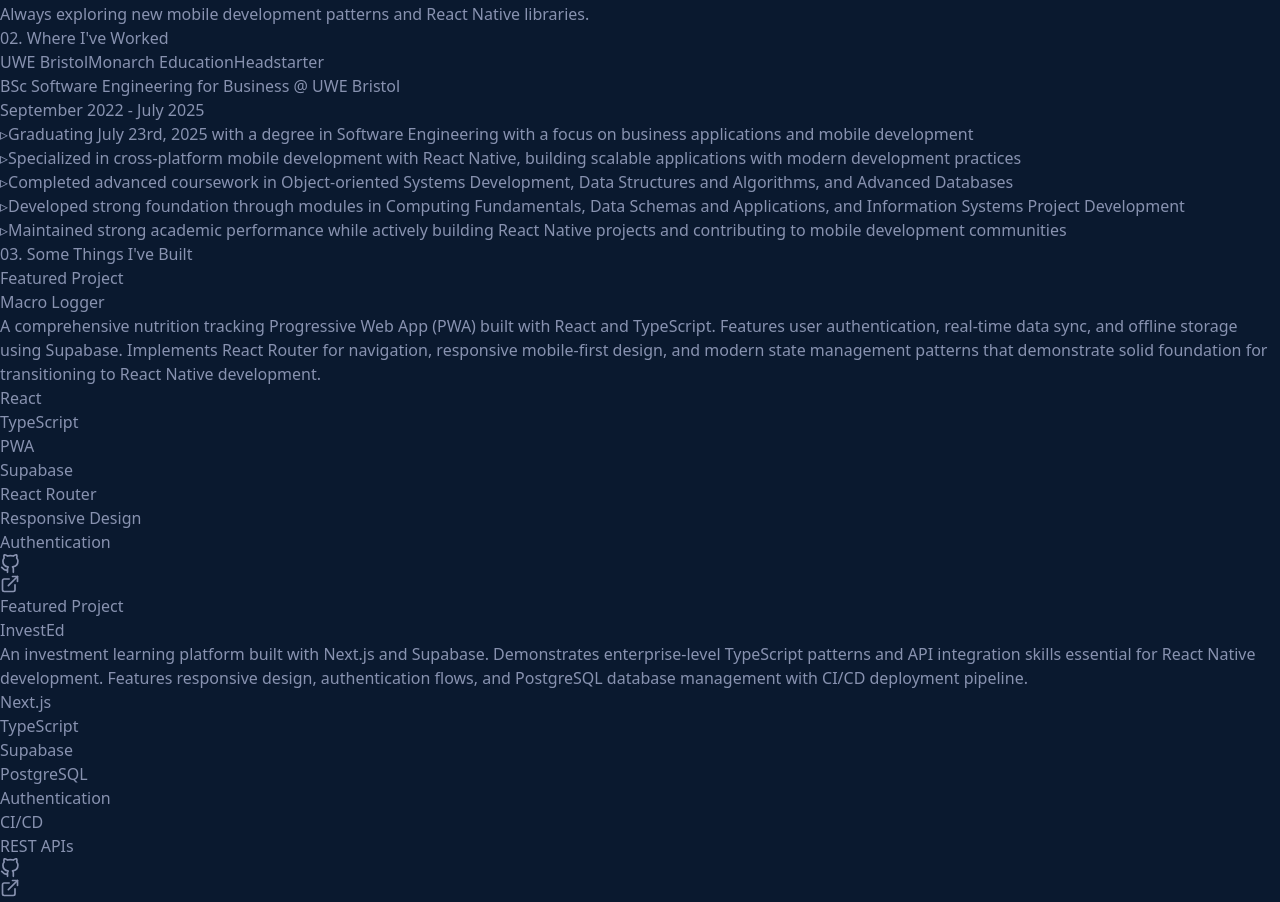
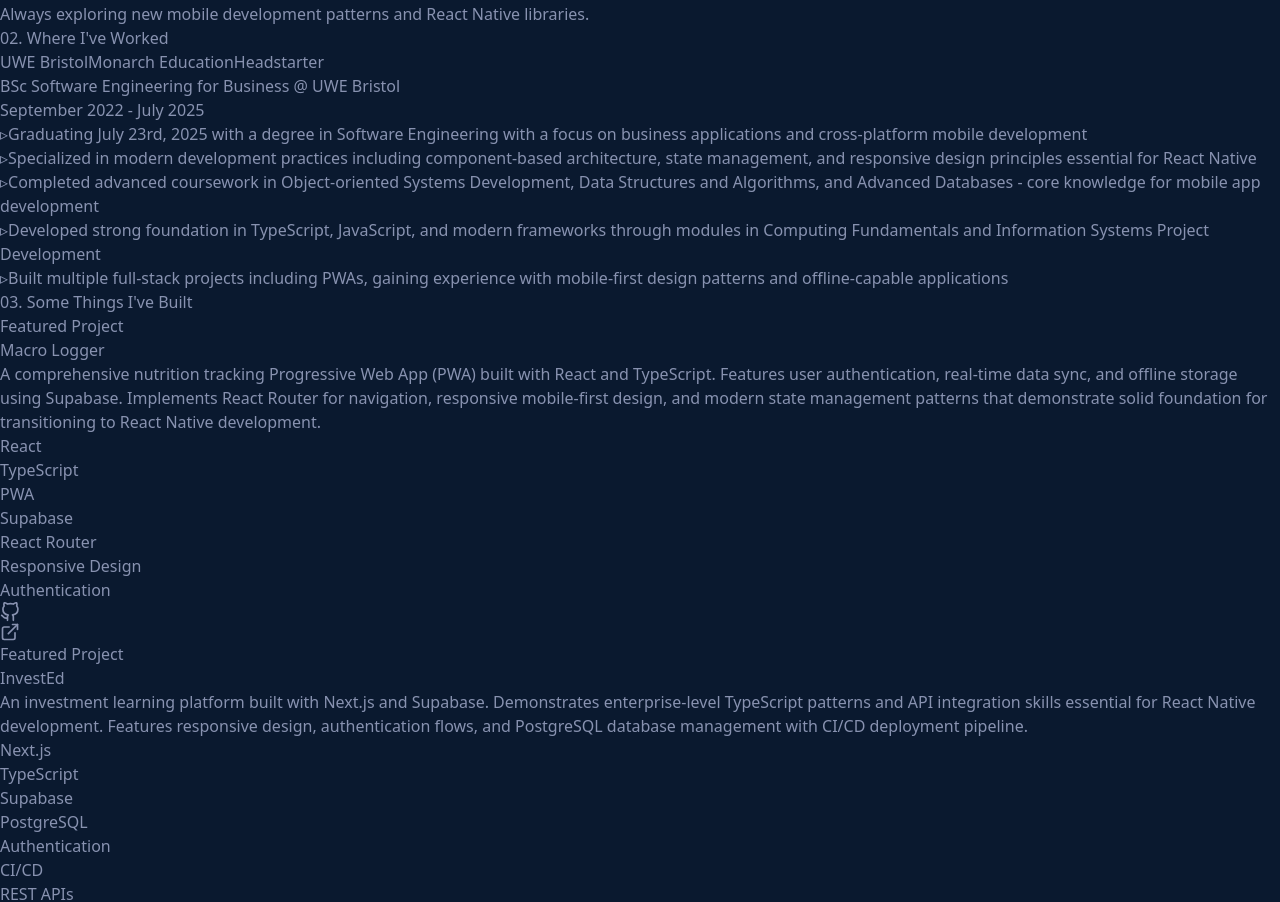
Before and after one commit to ibrahim-qi/portfolio, a Next.js app: page / in a window 1280 px wide. Shown: the part 3140-4042 px from the top of the page. Built offline with nearby package versions, Linux system fonts and the light colour scheme.

Commit message:
Improved experience

```diff
--- a/src/components/Experience.tsx
+++ b/src/components/Experience.tsx
@@ -17,11 +17,11 @@
       title: "BSc Software Engineering for Business",
       date: "September 2022 - July 2025",
       points: [
-        "Graduating July 23rd, 2025 with a degree in Software Engineering with a focus on business applications and mobile development",
-        "Specialized in cross-platform mobile development with React Native, building scalable applications with modern development practices",
-        "Completed advanced coursework in Object-oriented Systems Development, Data Structures and Algorithms, and Advanced Databases",
-        "Developed strong foundation through modules in Computing Fundamentals, Data Schemas and Applications, and Information Systems Project Development",
-        "Maintained strong academic performance while actively building React Native projects and contributing to mobile development communities",
+        "Graduating July 23rd, 2025 with a degree in Software Engineering with a focus on business applications and cross-platform mobile development",
+        "Specialized in modern development practices including component-based architecture, state management, and responsive design principles essential for React Native",
+        "Completed advanced coursework in Object-oriented Systems Development, Data Structures and Algorithms, and Advanced Databases - core knowledge for mobile app development",
+        "Developed strong foundation in TypeScript, JavaScript, and modern frameworks through modules in Computing Fundamentals and Information Systems Project Development",
+        "Built multiple full-stack projects including PWAs, gaining experience with mobile-first design patterns and offline-capable applications",
       ],
     },
     {
@@ -29,10 +29,11 @@
       title: "Teaching Assistant",
       date: "September 2023 - September 2024",
       points: [
-        "Assisted in teaching foundational programming concepts, including variables, loops, functions, and debugging techniques in Python",
-        "Supported 20+ students in coding lab sessions by providing hands-on guidance and troubleshooting code",
-        "Collaborated with teachers to design coding exercises, deepening my own technical expertise in programming and mentoring",
-        "Developed communication skills that translate well to explaining complex technical concepts in mobile development",
+        "Provided instructional support to teachers and students, developing strong communication skills essential for collaborating with cross-functional teams in mobile development",
+        "Supported 20+ students with diverse learning needs, building empathy and user-focused thinking crucial for creating intuitive mobile user experiences",
+        "Maintained classroom order and adapted to changing situations, developing problem-solving abilities and flexibility valuable in fast-paced development environments",
+        "Assisted with administrative tasks and student progress tracking, gaining experience with data management and user progress monitoring similar to mobile app analytics",
+        "Developed patience and clear communication skills through explaining complex concepts, translating directly to documenting code and mentoring junior developers",
       ],
     },
     {
@@ -40,10 +41,11 @@
       title: "Software Engineering Fellow",
       date: "July 2024 - August 2024",
       points: [
-        "Built 14+ machine learning, AI-engineering and full-stack projects in fast-paced software team environments",
-        "Developed mobile-first solutions and cross-platform applications using React Native and modern JavaScript frameworks",
-        "Coached by engineers from leading tech companies including Google Machine Learning, Google Kubernetes, Two Sigma, Tesla, Figma and Citadel",
-        "Gained valuable experience in agile development methodologies and collaborative coding practices",
+        "Completed intensive 2-week sprint program building 5+ AI-powered and full-stack projects, gaining experience with React fundamentals that transfer directly to React Native",
+        "Mentored by senior engineers from Google, Meta, Amazon, and other top tech companies, learning industry best practices for component architecture and state management",
+        "Developed projects using modern tech stack including React, Node.js, Python, and AI/ML frameworks - building the JavaScript and React foundation essential for React Native",
+        "Participated in Career Capital scoring system (0-100) measuring technical skills, collaboration, and professional growth, demonstrating readiness for mobile development roles",
+        "Gained exposure to startup environment and agile development methodologies commonly used in mobile app development teams and React Native projects",
       ],
     },
   ];
```
